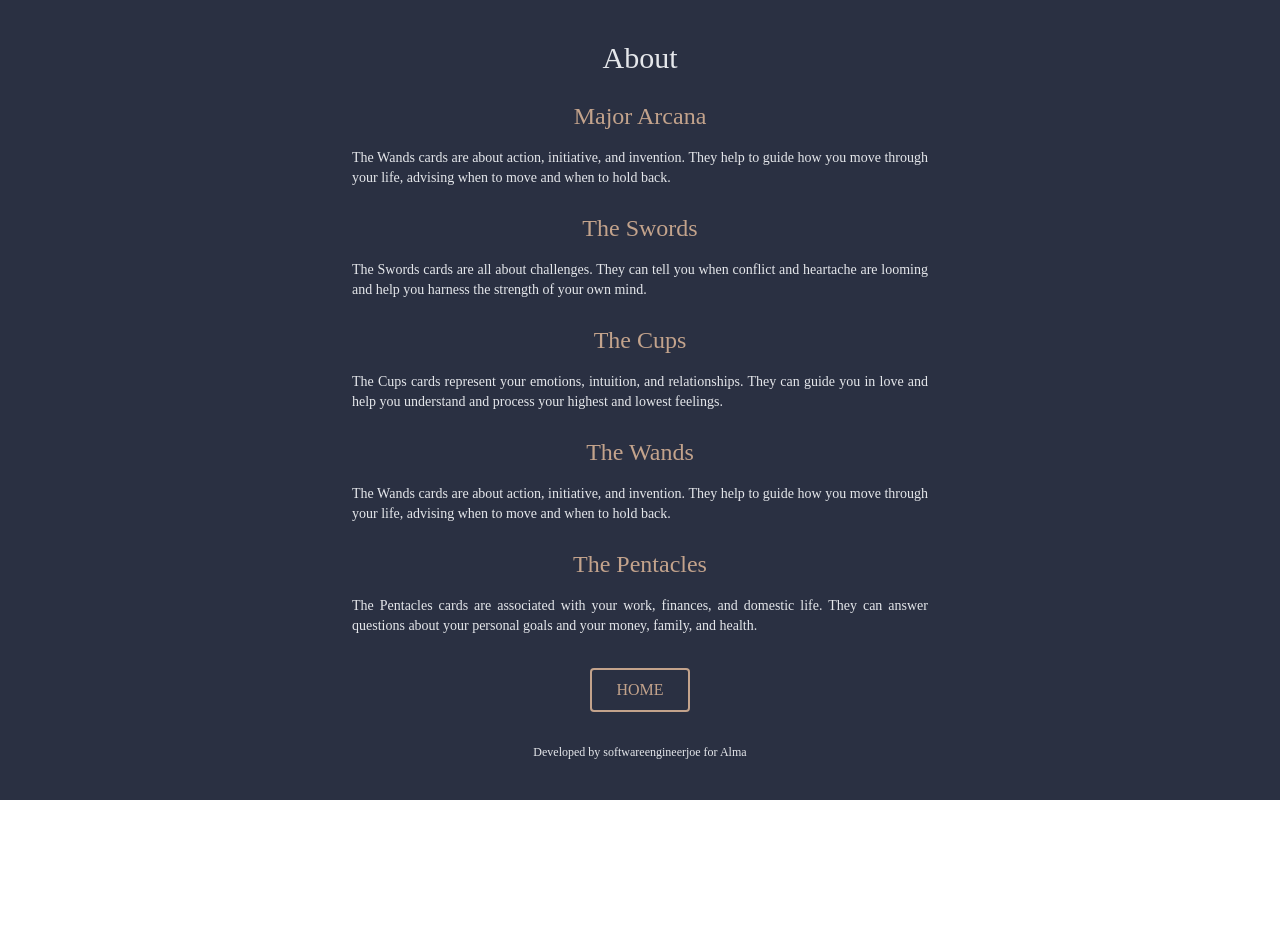
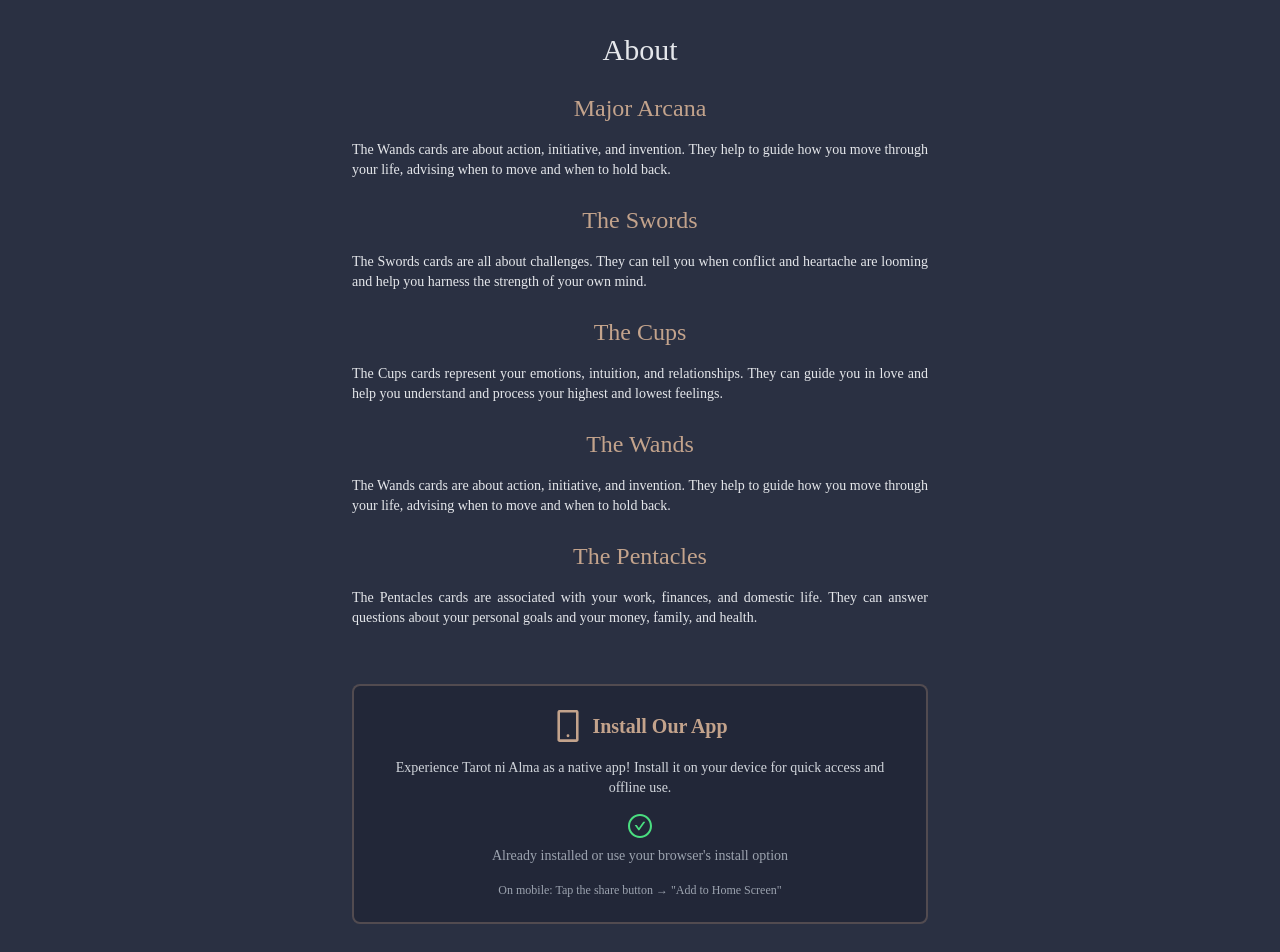
Before and after one commit to softwareengineerjoe/tarot, a React (Vite) app: page /about in a window 1280 px wide. Shown: the top 952 px of the page. Before the commit the page ends 800 px from the top, so only its background shows below. Built offline with nearby package versions, Linux system fonts and the light colour scheme; a web font is replaced by a local one.

Commit message:
Add PWA install section to about page with interactive install button

```diff
--- a/src/pages/about.jsx
+++ b/src/pages/about.jsx
@@ -1,13 +1,39 @@
 import constants from "../constants";
 import { useNavigate } from "react-router-dom";
+import { DownloadOutlined, MobileOutlined, CheckCircleOutlined } from "@ant-design/icons";
+import { useState, useEffect } from "react";
 
 const tarots = constants.tarots;
 
 export default function about() {
   const navigate = useNavigate();
+  const [deferredPrompt, setDeferredPrompt] = useState(null);
+  const [isInstallable, setIsInstallable] = useState(false);
+
+  useEffect(() => {
+    const handler = (e) => {
+      e.preventDefault();
+      setDeferredPrompt(e);
+      setIsInstallable(true);
+    };
+    window.addEventListener("beforeinstallprompt", handler);
+    return () => window.removeEventListener("beforeinstallprompt", handler);
+  }, []);
+
+  const handleInstallClick = async () => {
+    if (!deferredPrompt) return;
+    deferredPrompt.prompt();
+    const { outcome } = await deferredPrompt.userChoice;
+    if (outcome === "accepted") {
+      setDeferredPrompt(null);
+      setIsInstallable(false);
+    }
+  };
+
   const goToPage = (path) => {
     navigate(path);
   };
+
   return (
     <div className={mainBox} id="about">
       <h1 className="text-3xl">About</h1>
@@ -22,6 +48,32 @@ export default function about() {
           </div>
         </div>
       ))}
+
+      <div className="flex flex-col items-center gap-4 mt-8 p-6 rounded-lg border-2 border-[#c3a38c]/30 bg-[#1a1e2e]/50 max-w-xl">
+        <div className="flex items-center gap-2 text-[#c3a38c]">
+          <MobileOutlined style={{ fontSize: "2rem" }} />
+          <h3 className="text-xl font-semibold">Install Our App</h3>
+        </div>
+        <p className="text-sm text-gray-300 text-center">
+          Experience Tarot ni Alma as a native app! Install it on your device for quick access and offline use.
+        </p>
+        {isInstallable ? (
+          <button
+            onClick={handleInstallClick}
+            className="flex items-center gap-2 bg-[#8c7464] text-gray-200 px-6 py-3 rounded uppercase hover:opacity-90 transition"
+          >
+            <DownloadOutlined />
+            Install Now
+          </button>
+        ) : (
+          <div className="flex flex-col items-center gap-2 text-sm text-gray-400">
+            <CheckCircleOutlined className="text-green-400 text-2xl" />
+            <p>Already installed or use your browser's install option</p>
+            <p className="text-xs text-center mt-2">On mobile: Tap the share button → "Add to Home Screen"</p>
+          </div>
+        )}
+      </div>
+
       <button onClick={() => goToPage("/")} className={navItem}>
         {" "}
         home
```
